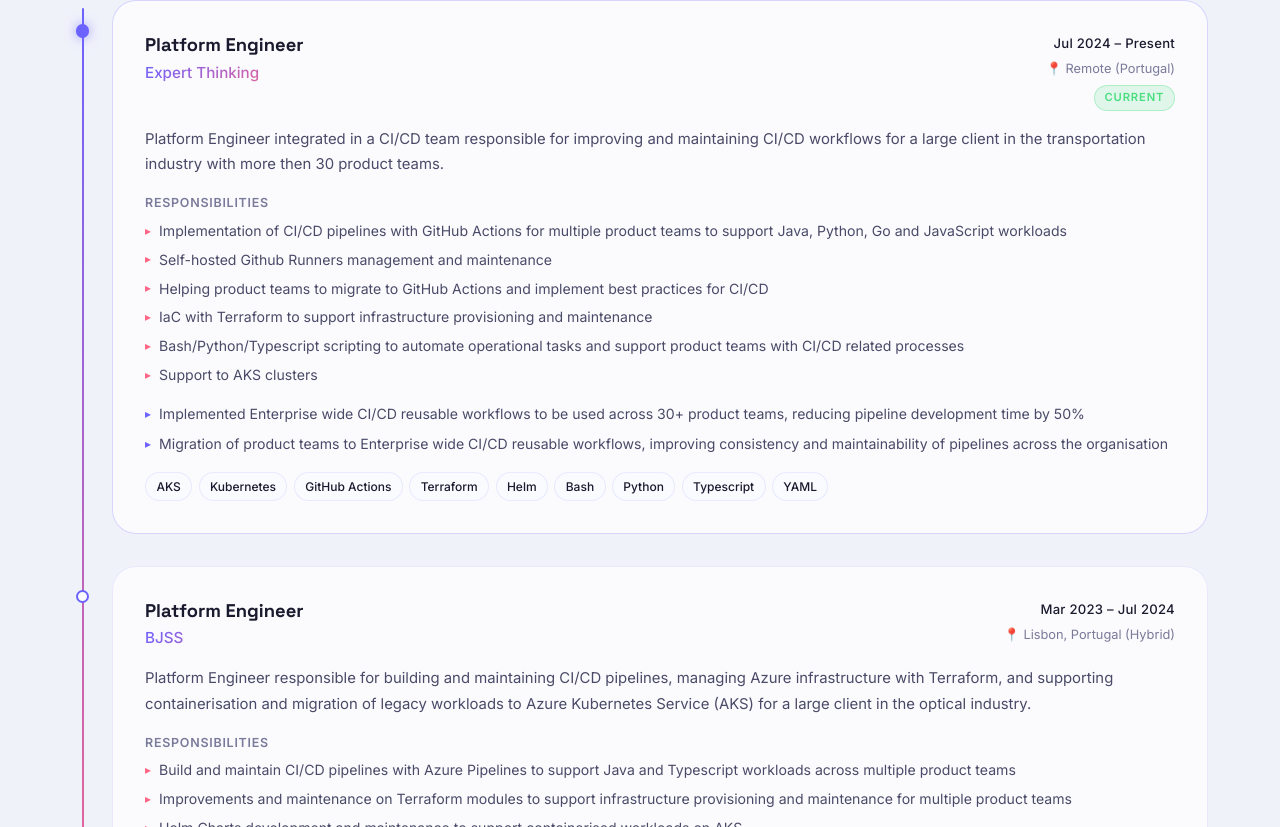
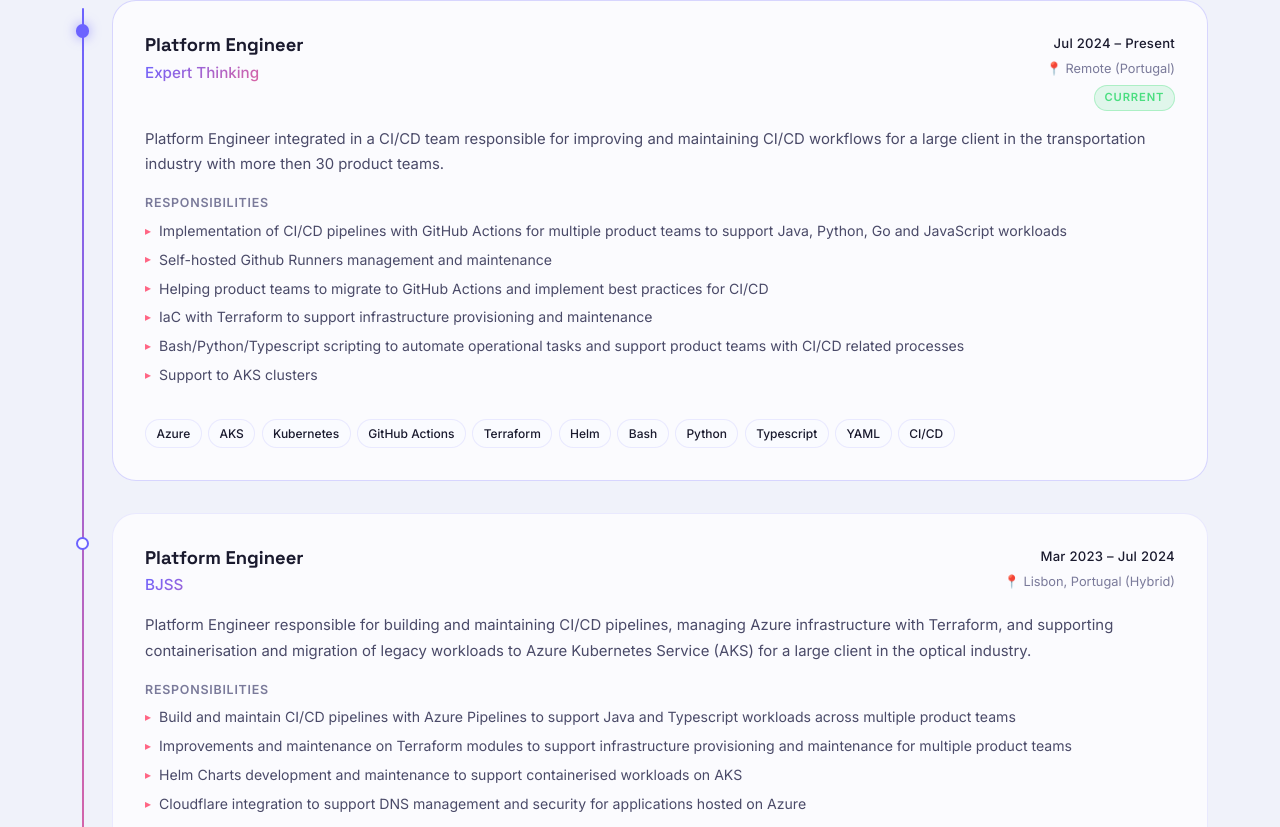
Before and after one commit to kabenz/portfolio, a React (Vite) app: page / in a window 1280 px wide. Shown: the part 3450-4277 px from the top of the page. Built offline with nearby package versions, Linux system fonts and the light colour scheme.

Commit message:
fix: 🐛 descriptions

```diff
--- a/src/components/About/About.jsx
+++ b/src/components/About/About.jsx
@@ -53,12 +53,12 @@
             <div className="about__quick-facts">
               <div className="about__fact">
                 <span className="about__fact-icon">📍</span>
-                <span>Portugal</span>
+                <span>Leiria, Portugal</span>
               </div>
-              <div className="about__fact">
+              {/* <div className="about__fact">
                 <span className="about__fact-icon">💼</span>
                 <span>Open to Opportunities</span>
-              </div>
+              </div> */}
               <div className="about__fact">
                 <span className="about__fact-icon">🎓</span>
                 <span>Computer Engineering</span>
--- a/src/data/experience.js
+++ b/src/data/experience.js
@@ -18,11 +18,8 @@
       'Bash/Python/Typescript scripting to automate operational tasks and support product teams with CI/CD related processes',
       'Support to AKS clusters',
     ],
-    achievements: [
-      'Implemented Enterprise wide CI/CD reusable workflows to be used across 30+ product teams, reducing pipeline development time by 50%',
-      'Migration of product teams to Enterprise wide CI/CD reusable workflows, improving consistency and maintainability of pipelines across the organisation',
-    ],
-    technologies: ['AKS', 'Kubernetes', 'GitHub Actions', 'Terraform', 'Helm', 'Bash', 'Python', 'Typescript', 'YAML'],
+    achievements: [],
+    technologies: ['Azure','AKS', 'Kubernetes', 'GitHub Actions', 'Terraform', 'Helm', 'Bash', 'Python', 'Typescript', 'YAML', 'CI/CD'],
     sortOrder: 1,
   },
   {
@@ -42,12 +39,8 @@
       'Powershell and Bash scripting to automate operational tasks and support product teams with CI/CD related processes',
       'Lead PoC to migration from App Services to AKS, including containerisation of legacy workloads with Docker and orchestration of migration with zero downtime',
     ],
-    achievements: [
-      'Designed and implemented CI/CD pipelines with Azure Pipelines, reducing effort for product teams to set up and maintain pipelines by 30%',
-      'AKS PoC success, leading to a roadmap for migration of 50+ workloads to AKS, improving scalability and maintainability of applications',
-      'Containerised legacy workloads with Docker and orchestrated migration to AKS with zero downtime',
-    ],
-    technologies: ['Azure Pipelines', 'Terraform', 'Docker', 'AKS', 'Helm', 'Cloudflare', 'Powershell', 'Bash', 'YAML'],
+    achievements: [],
+    technologies: ['Azure', 'Azure Pipelines', 'Terraform', 'Docker', 'AKS', 'Helm', 'Cloudflare', 'Powershell', 'Bash', 'YAML', 'CI/CD'],
     sortOrder: 2,
   },
   {
@@ -67,7 +60,8 @@
       'Containerisation with Docker and Kubernetes',
       'Setup of Serverless and Function as a Service approach for a PoC to a big client with Knative and Openfaas respectively'
     ],
-    technologies: ['Azure', 'Linux', 'Python', 'Bash', 'ELK Stack', 'Grafana', 'Prometheus', 'GitHub Actions', 'Azure Pipelines', 'Terraform', 'Docker', 'Kubernetes', 'FluxCD', 'Knative', 'Openfaas'],
+    achievements: [],
+    technologies: ['Azure', 'Linux', 'Python', 'Bash', 'ELK Stack', 'Grafana', 'Prometheus', 'GitHub Actions', 'Azure Pipelines', 'Terraform', 'Docker', 'Kubernetes', 'FluxCD', 'Knative', 'Openfaas', 'GitOps', 'CI/CD'],
     sortOrder: 3,
   },
   {
@@ -85,11 +79,29 @@
       'Process Automation with Python and Bash',
       'Support to Jenkins builds and deploys'
     ],
-    achievements: [
-      'Automated routine ops tasks with Python to deploy microservices to AKS, saving the team 1h/week',
+    achievements: [],
+    technologies: ['Azure', 'AKS', 'Azure Pipelines', 'Terraform', 'Python', 'Bash', 'Jenkins', 'Kubernetes', 'CI/CD'],
+    sortOrder: 4,
+  },
+  {
+    id: 'deloitte-software-engineer',
+    company: 'Deloitte Portugal',
+    role: 'Software Engineer',
+    location: 'Lisbon, Portugal',
+    startDate: 'Aug 2018',
+    endDate: 'Mar 2021',
+    summary:
+      'Starting point of my Software Engineering career, where I had the opportunity to work on a wide range of projects for different clients, with a focus on DevOps and Cloud technologies',
+    responsibilities: [
+      'Manage CI/CD on Azure Pipelines (Monolithic application)',
+      'Development of .Net Core applications',
+      'IaC with Terraform and ARM Templates',
+      'Ficancial core business transformation process using Essence framework containerized with Docker',
+      'Full stack development using Java and JavaScript',
     ],
-    technologies: ['Azure', 'AKS', 'Azure Pipelines', 'Terraform', 'Python', 'Bash', 'Jenkins'],
-    sortOrder: 4,
+    achievements: [],
+    technologies: ['Azure', 'Azure Pipelines', 'Terraform', 'ARM Templates', 'Java', 'JavaScript', '.Net Core', 'Docker', 'CI/CD', 'Essence Framework'],
+    sortOrder: 5,
   },
 ]
 
```
